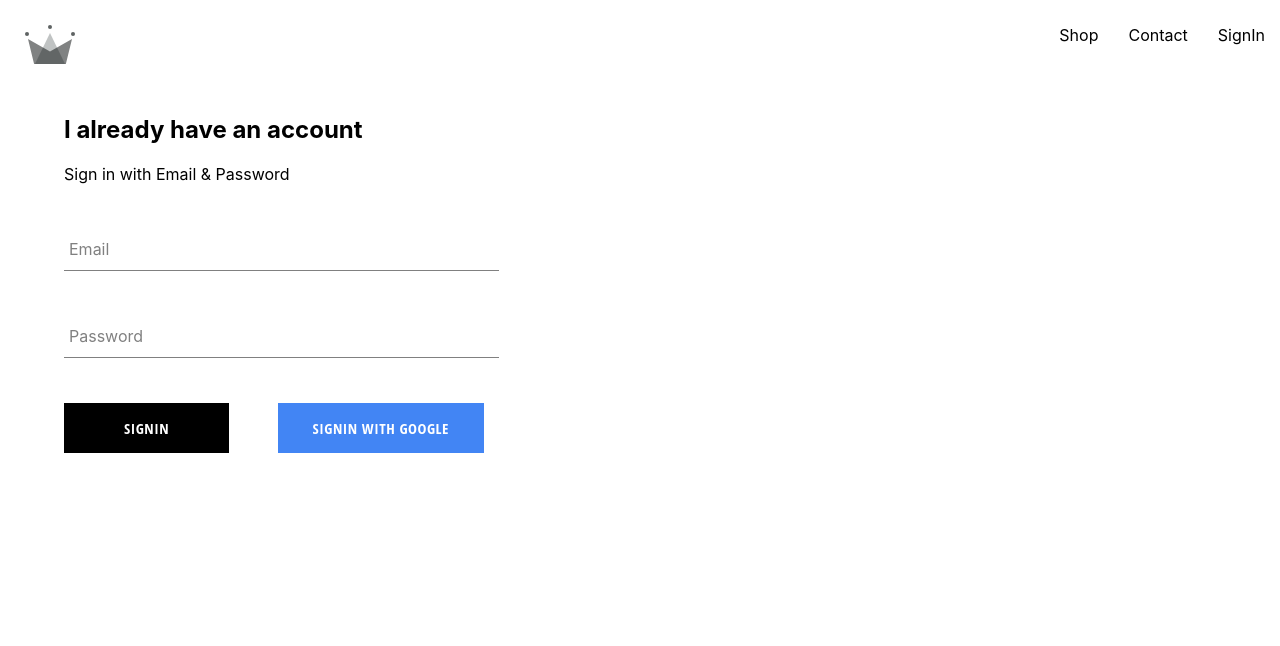
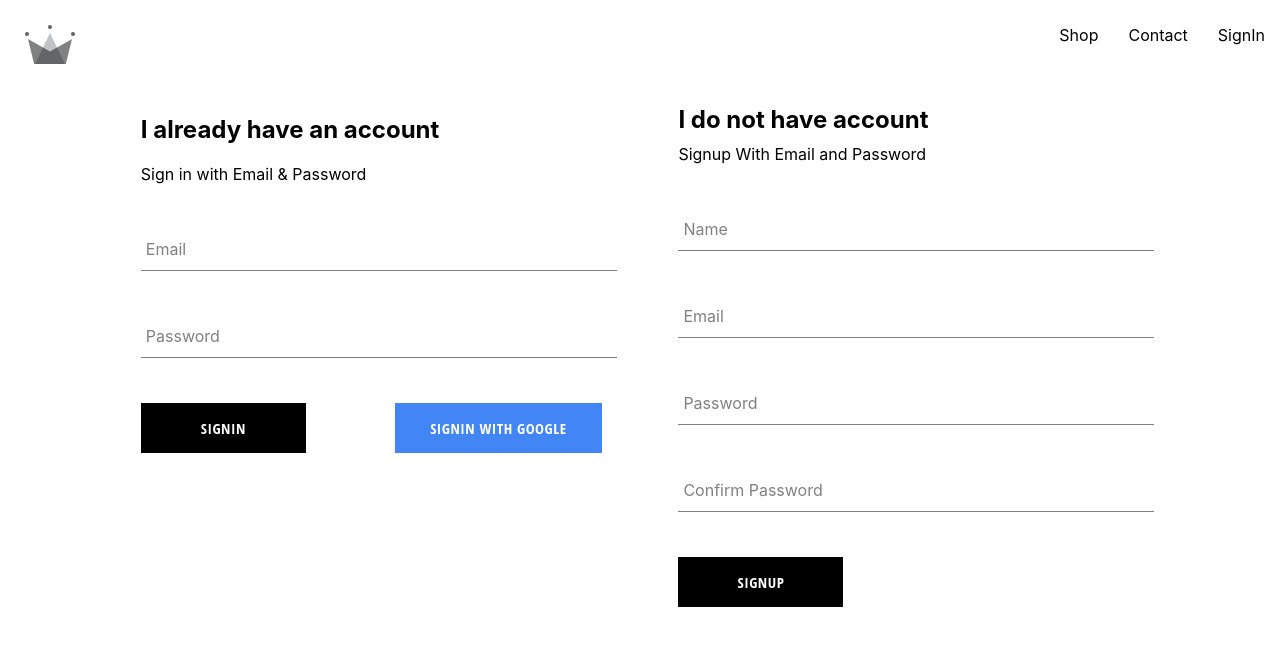
Before and after one commit to mroman7/crwn-clothing, a React (Create React App) app: page /signin in a window 1280 px wide. Shown: the top 646 px of the page. Built offline with nearby package versions, Linux system fonts and the light colour scheme; no server answers.

Commit message:
SignUp Form Created and add to data to firebase

```diff
--- a/src/App.js
+++ b/src/App.js
@@ -5,7 +5,7 @@
 import HomePage from './pages/homepage/homepage.component';
 import ShopPage from './pages/shop/shop.component';
 import SignInAndSignUp from './pages/signin-and-signup/signin-and-signup.component';
-import { auth } from './firebase/firebase.utile';
+import { auth, createUserProfileDocument } from './firebase/firebase.utile';
 
 class App extends React.Component {
   constructor(){
@@ -18,9 +18,23 @@
   unsubscribeFromAuth = null;
 
   componentDidMount(){
-    this.unsubscribeFromAuth = auth.onAuthStateChanged(user => {
-      this.setState({ currentUser: user });
-      console.log(user);
+    this.unsubscribeFromAuth = auth.onAuthStateChanged(async userAuth => {
+      if(userAuth){
+        const userRef = await createUserProfileDocument(userAuth);
+        userRef.onSnapshot(snapshot => {
+          this.setState({
+            currentUser: {
+              id: snapshot.id,
+              ...snapshot.data()
+            }
+          });
+          console.log(this.state);
+        });
+      }
+      else {
+        this.setState({ currentUser: userAuth });
+      }
+
     });
   }
 
--- /dev/null
+++ b/src/compontents/sign-up/sign-up.component.jsx
@@ -0,0 +1,102 @@
+import React from 'react';
+
+import FormInput from '../form-input/form-input.component';
+import CustomButton from '../custom-button/custom-button.component';
+
+import { auth, createUserProfileDocument } from '../../firebase/firebase.utile';
+
+import './sign-up.style.scss';
+
+class SignUp extends React.Component {
+    constructor(){
+        super();
+
+        this.state = {
+            displayName: '',
+            email: '',
+            password: '',
+            confirmPassword: ''
+        }
+    }
+
+    handleSubmit = async (event) => {
+        event.preventDefault();
+
+        const { displayName, email, password, confirmPassword } = this.state;
+
+        if(password !== confirmPassword){
+            console.log("Password not Matched");
+            return;
+        }
+
+        try {
+            const { user } = await auth.createUserWithEmailAndPassword(email, password);
+            await createUserProfileDocument(user, {displayName});
+            this.setState({
+                displayName: '',
+                email: '',
+                password: '',
+                confirmPassword: ''
+            });
+        } catch (error) {
+            console.error(error);
+        }
+    };
+
+    handleChange = (event) => {
+        const {name, value } = event.target;
+        this.setState({ [name]: value });
+    };
+
+    render(){
+        const { displayName, email, password, confirmPassword } = this.state;
+        return (
+            <div className="sign-up">
+                <h2 className="title">I do not have account</h2>
+                <span>Signup With Email and Password</span>
+                <form className="sign-up-form" onSubmit={this.handleSubmit}>
+                    <FormInput
+                        type="text"
+                        name="displayName"
+                        value={displayName}
+                        onChange = {this.handleChange}
+                        label="Name"
+                        required
+                    />
+
+                    <FormInput
+                        type="email"
+                        name="email"
+                        value={email}
+                        onChange={this.handleChange}
+                        label="Email"
+                        required
+                    />
+
+                    <FormInput
+                        type="password"
+                        name="password"
+                        value={password}
+                        onChange={this.handleChange}
+                        label="Password"
+                        required
+                    />
+
+                    <FormInput
+                        type="password"
+                        name="confirmPassword"
+                        value={confirmPassword}
+                        onChange={this.handleChange}
+                        label="Confirm Password"
+                        required
+                    />
+
+                    <CustomButton type="submit">SignUp</CustomButton>
+
+                </form>
+
+            </div>
+        );
+    }
+}
+export default SignUp;
--- /dev/null
+++ b/src/compontents/sign-up/sign-up.style.scss
@@ -0,0 +1,9 @@
+.sign-up{
+    width: 40%;
+    display: flex;
+    flex-direction: column;
+
+    .title{
+        margin: 10px 0;
+    }
+}
--- a/src/compontents/signin/signin.style.scss
+++ b/src/compontents/signin/signin.style.scss
@@ -1,5 +1,5 @@
 .sign-in{
-    width: 420px;
+    width:40%;
     display: flex;
     flex-direction: column;
 
--- a/src/firebase/firebase.utile.js
+++ b/src/firebase/firebase.utile.js
@@ -12,6 +12,32 @@
     appId: "1:349872963647:web:1930e003d6e60e2923b88a",
     measurementId: "G-QKRSMVE3RS"
 };
+
+export const createUserProfileDocument = async (userAuth, additionalData) => {
+    if(!userAuth) return;
+    const userRef = firestore.doc(`users/${userAuth.uid}`);
+    const snapShot = await userRef.get();
+
+    if(!snapShot.exists){
+        const { displayName, email } = userAuth;
+        const createdDate = new Date();
+
+        try {
+            await userRef.set({
+                displayName,
+                email,
+                createdDate,
+                ...additionalData
+            })
+        } catch (error) {
+            console.log('Error creating new user' + error.message);
+        }
+
+    }
+    return userRef;
+};
+
+
 firebase.initializeApp(config);
 
 export const auth = firebase.auth();
--- a/src/pages/signin-and-signup/signin-and-signup.component.jsx
+++ b/src/pages/signin-and-signup/signin-and-signup.component.jsx
@@ -1,10 +1,12 @@
 import React from 'react';
 import SignIn from '../../compontents/signin/signin-component';
+import SignUp from '../../compontents/sign-up/sign-up.component';
 import './signin-and-signup.style.scss';
 
 const SignInAndSignUp = () => (
     <div className="sign-in-and-sign-up">
         <SignIn />
+        <SignUp />
     </div>
 );
 
--- a/src/pages/signin-and-signup/signin-and-signup.style.scss
+++ b/src/pages/signin-and-signup/signin-and-signup.style.scss
@@ -1,4 +1,6 @@
 .sign-in-and-sign-up{
     width:90%;
     margin:auto;
+    display: flex;
+    justify-content: space-evenly;
 }
```
